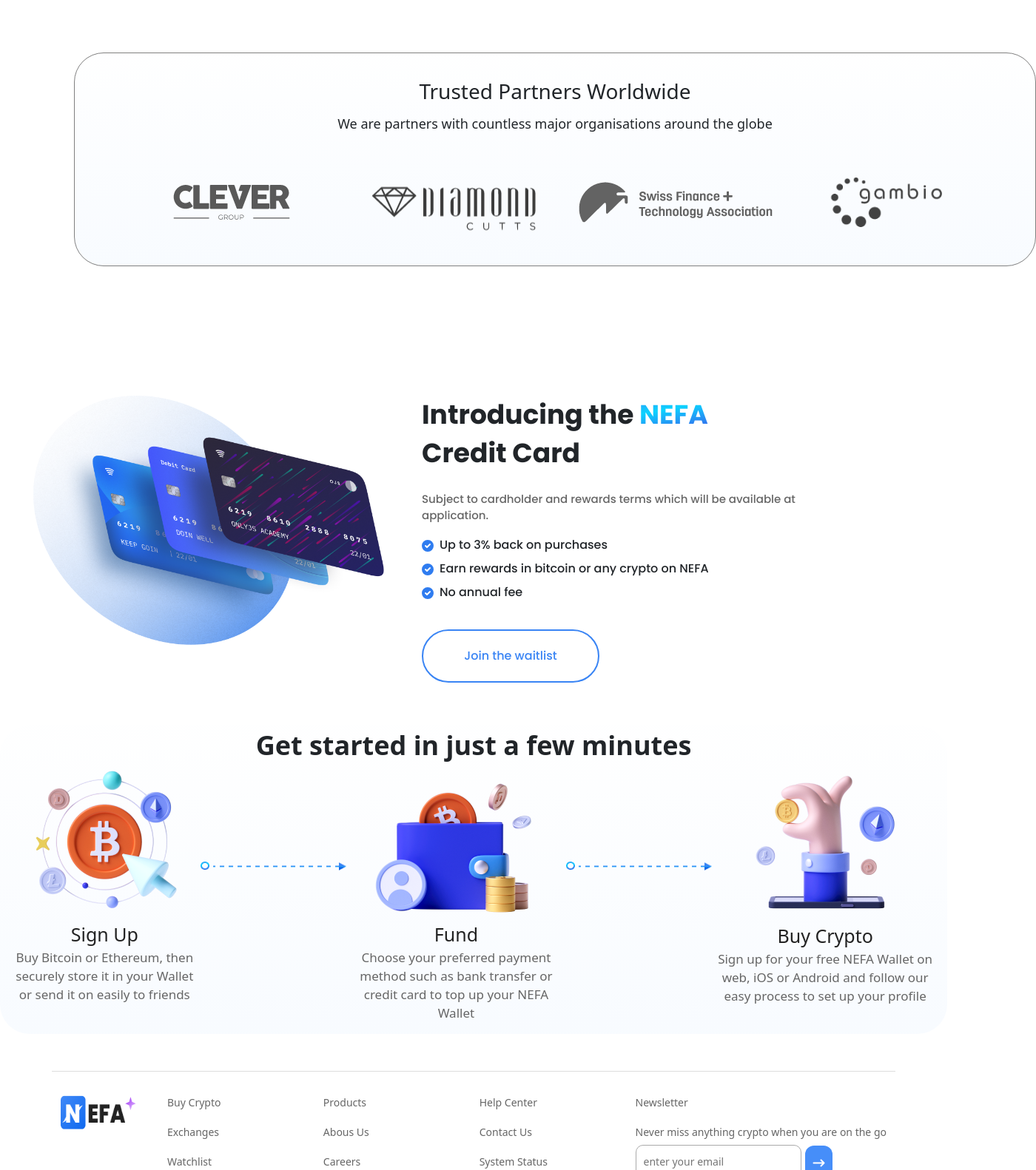
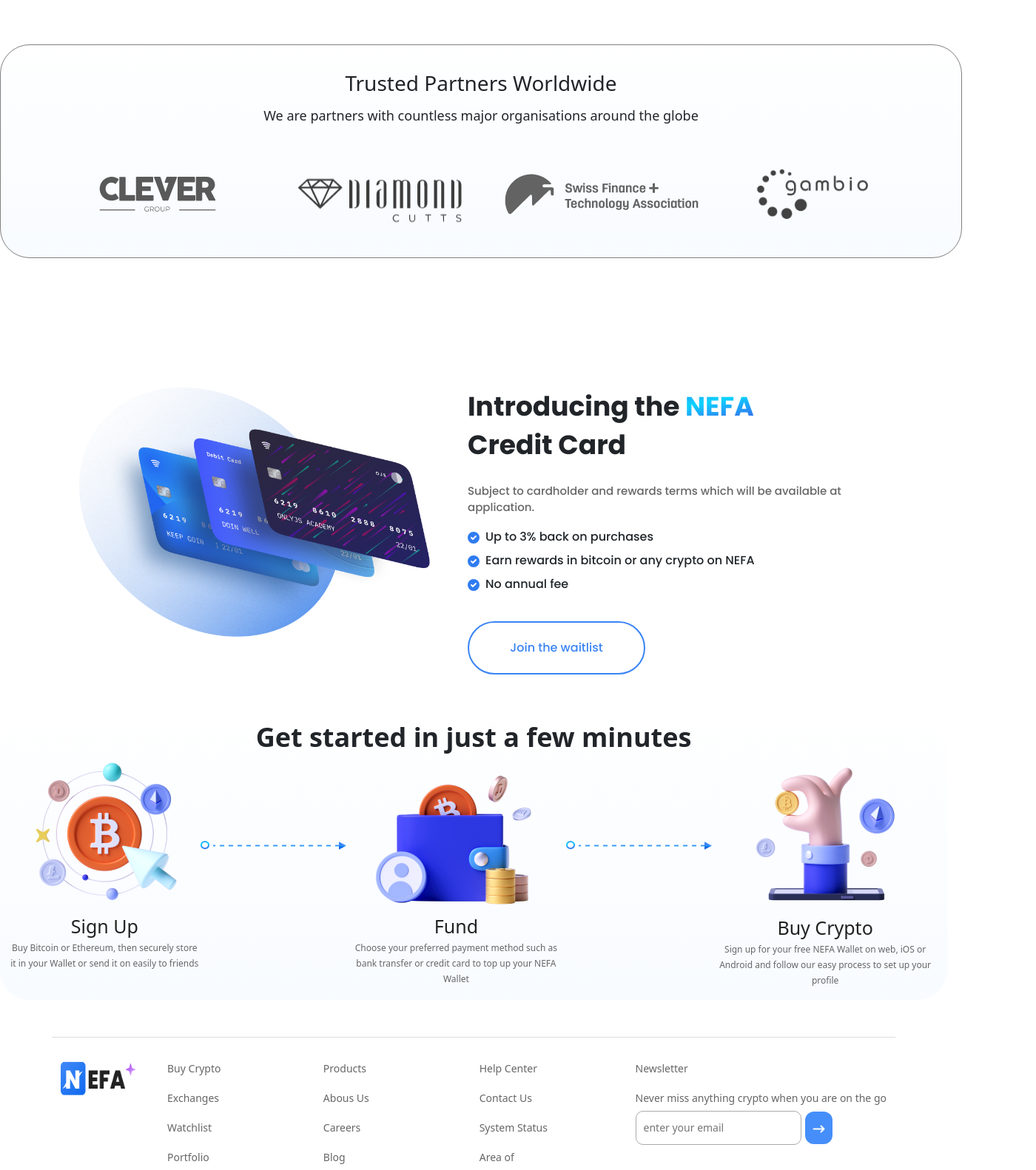
Before and after one commit to Brcnerden/Bitcoin-Project, a React (Vite) app: page / in a window 1280 px wide. Shown: the part 1874-3456 px from the top of the page at 74% size, 1400 px wide, since content can reach past the window. Built offline with nearby package versions, Linux system fonts and the light colour scheme.

Commit message:
Get Start created

```diff
--- a/src/component/Banner/Banner.jsx
+++ b/src/component/Banner/Banner.jsx
@@ -14,7 +14,7 @@
             We are partners with countless major organisations around the globe
           </B.Text>
         </div>
-        <B.Brand className="sm-row">
+        <B.Brand className="sm-row md-row">
           <img src={Clever} alt="Clever" />
           <img src={Diamond} alt="Diamond" />
           <img src={Swiss} alt="Swiss" />
--- a/src/component/Banner/BannerStyled.jsx
+++ b/src/component/Banner/BannerStyled.jsx
@@ -13,12 +13,20 @@
   border: 1px solid gray;
   text-align: center;
   padding-top: 50px;
-  margin-top: 221px;
-  margin-left: 100px;
+  position: relative;
+  margin: auto;
+
+  @media only screen and (max-width: 1200px) {
+    max-width: 578px;
+    height: 532px;
+    margin-left: 50px;
+    position: relative;
+    margin: auto;
+  }
+
   @media only screen and (max-width: 500px) {
     max-width: 378px;
-    height: 532px;
-    margin-left: 50px;
+    width: 100%;
   }
 `;
 
@@ -43,6 +51,15 @@
 `;
 
 const Brand = styled.div`
+  @media only screen and (max-width: 1200px) {
+    > img {
+      display: block;
+      width: 203px;
+      height: 85px;
+      position: relative;
+      margin: auto;
+    }
+  }
   @media only screen and (max-width: 500px) {
     > img {
       display: block;
--- a/src/component/CreditCard/CreditCard.jsx
+++ b/src/component/CreditCard/CreditCard.jsx
@@ -8,7 +8,7 @@
       <div className=" col-12 col-md-6">
         <C.CardPicture className="img-fluid" src={Card} alt="CreditCard" />
       </div>
-      <C.Text className="col-6">
+      <C.Text className="col-12 col-md-6">
         <C.Title>
           Introducing the <span>NEFA </span>
           <p> Credit Card</p>
--- a/src/component/CreditCard/CreditCardStyled.jsx
+++ b/src/component/CreditCard/CreditCardStyled.jsx
@@ -1,6 +1,10 @@
 import styled from "@emotion/styled";
 const Card = styled.div`
   margin-top: 175px;
+  margin-left: 50px;
+  @media only screen and (max-width: 500px) {
+    margin-left: 0;
+  }
 `;
 
 const Text = styled.div`
@@ -10,6 +14,11 @@
     font-size: 15px;
     line-height: 22.5px;
     color: #666666;
+    @media only screen and (max-width: 500px) {
+      font-size: 12px;
+      line-height: 20px;
+      margin-bottom: 20px;
+    }
   }
 `;
 
@@ -37,7 +46,11 @@
     -webkit-text-fill-color: transparent;
   }
   @media only screen and (max-width: 500px) {
-    text-align: center;
+    max-width: 263px;
+    width: 100%;
+    font-size: 24px;
+    line-height: 36px;
+    margin-top: 33px;
   }
 `;
 
@@ -50,6 +63,9 @@
   background-color: #ffffff;
   border-radius: 40px;
   margin-top: 30px;
+  @media only screen and (max-width: 500px) {
+    margin-left: 70px;
+  }
 `;
 
 export { Title, Text, Button, CardPicture, Card };
--- a/src/component/GetStart/GetStart.jsx
+++ b/src/component/GetStart/GetStart.jsx
@@ -11,7 +11,7 @@
       <G.Title>
         <div>Get started in just a few minutes</div>
       </G.Title>
-      <G.Text className="d-flex">
+      <G.Text className="d-md-flex">
         <div>
           <img src={SingUp} alt="SingUp" />
           <div>Sign Up</div>
--- a/src/component/GetStart/GetStartStyled.jsx
+++ b/src/component/GetStart/GetStartStyled.jsx
@@ -13,12 +13,23 @@
     rgba(244, 249, 255, 0.7) 108.74%
   );
   margin-bottom: 50px;
+  @media only screen and (max-width: 500px) {
+    max-width: 375px;
+    width: 100%;
+    height: 1183px;
+  }
+  @media only screen and (max-width: 1200px) {
+  }
 `;
 
 const Title = styled.div`
   font-size: 36px;
   font-weight: 600;
   line-height: 54px;
+  @media only screen and (max-width: 500px) {
+    font-size: 20px;
+    line-height: 30px;
+  }
 `;
 
 const Text = styled.div`
@@ -27,11 +38,28 @@
     font-weight: 500;
     line-height: 37px;
     color: #222222;
+
     > p {
-      font-size: 17px;
+      font-size: 15px;
       font-weight: 400;
       line-height: 25px;
       color: #666666;
+    }
+  }
+  > div {
+    @media only screen and (max-width: 500px) {
+      font-size: 20px;
+
+      line-height: 30px;
+    }
+    > p {
+      font-size: 12px;
+      line-height: 21px;
+    }
+    @media only screen and (max-width: 1200px) {
+      > p {
+        margin-right: 50px;
+      }
     }
   }
 `;
@@ -44,6 +72,9 @@
   > img {
     width: 197px;
     height: 12px;
+    @media only screen and (max-width: 1200px) {
+      display: none;
+    }
   }
 `;
 export { Title, Arrow, Banner, Text };
--- a/src/component/Shopping/Shopping.jsx
+++ b/src/component/Shopping/Shopping.jsx
@@ -6,7 +6,7 @@
 
 export const Shopping = () => {
   return (
-    <div className="container d-md-flex mt-5">
+    <S.Card className="container d-md-flex mt-5">
       <div className="col-md-6 col-12">
         <S.Title>Buy & trade on the original crypto exchange.</S.Title>
         <S.Text>
@@ -43,6 +43,6 @@
       <div>
         <img className="img-fluid" src={BuyButton} alt="buyingbutton" />
       </div>
-    </div>
+    </S.Card>
   );
 };
--- a/src/component/Shopping/ShoppingStyled.jsx
+++ b/src/component/Shopping/ShoppingStyled.jsx
@@ -1,4 +1,8 @@
 import styled from "@emotion/styled";
+
+const Card = styled.div`
+  margin-bottom: 210px;
+`;
 
 const Title = styled.h3`
   font-family: "Poppins", sans-serif;
@@ -69,4 +73,4 @@
   border: none;
 `;
 
-export { Title, Text, PriceButton, Line, Price, Rate, BuyingButton };
+export { Title, Text, PriceButton, Line, Price, Rate, BuyingButton, Card };
```
